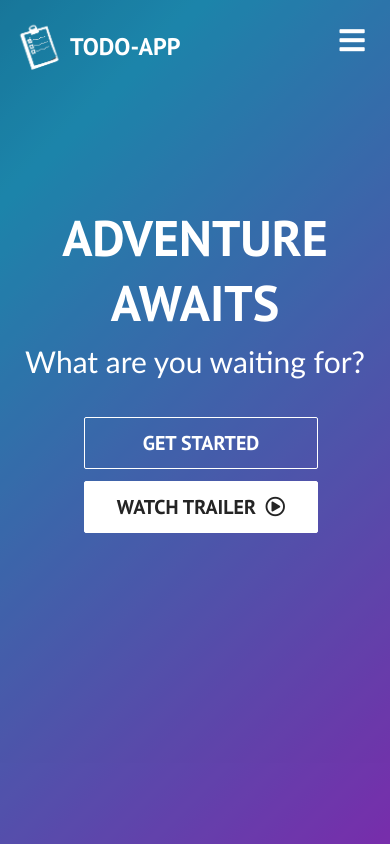
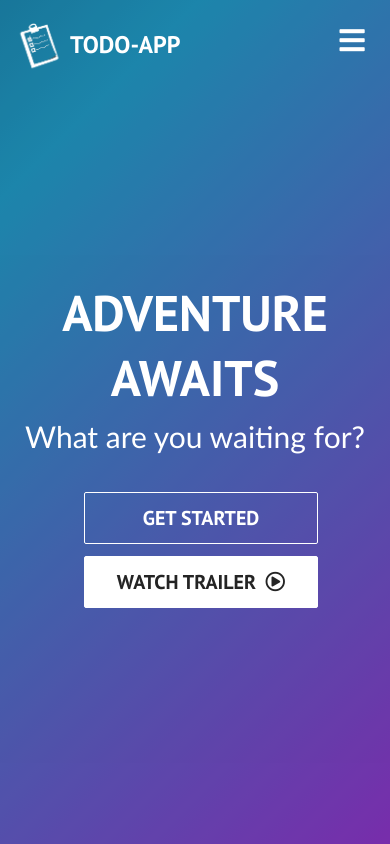
Before and after one commit to ahmedsherif-iv/mern-todo-app, a React (Create React App) app in the folder client/: page / in a window 390 px wide. Built offline with nearby package versions, Linux system fonts and the light colour scheme.

Commit message:
added navbar component to client

```diff
--- a/client/src/components/HeroSection/HeroSection.css
+++ b/client/src/components/HeroSection/HeroSection.css
@@ -105,7 +105,7 @@ video {
 @media screen and (max-width: 768px) {
   .hero-container>h1 {
     font-size: 50px;
-    margin-top: -100px;
+    margin-top: 50px;
   }
   .hero-container>p {
     font-size: 30px;
--- a/client/src/components/Navbar/Navbar.css
+++ b/client/src/components/Navbar/Navbar.css
@@ -123,7 +123,7 @@
     position: absolute;
     top: 0;
     left: 0;
-    transform: translate(0%, 40%);
+    transform: translate(0%, 37%);
     font-size: 24px;
   }
   .logo-container img {
```
